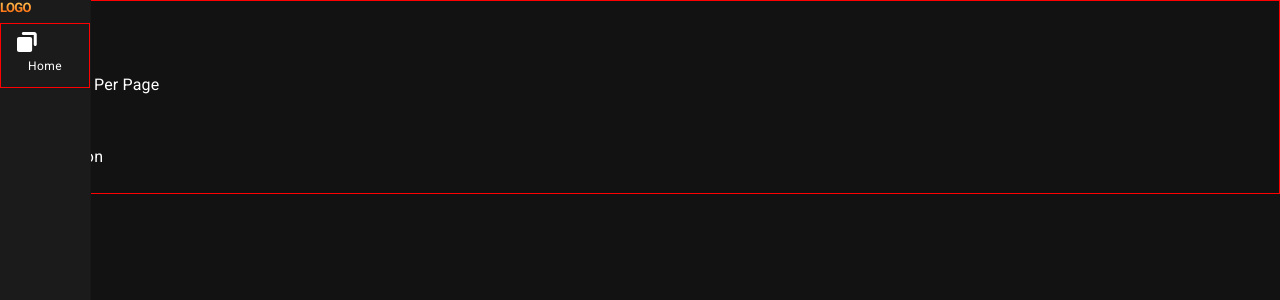
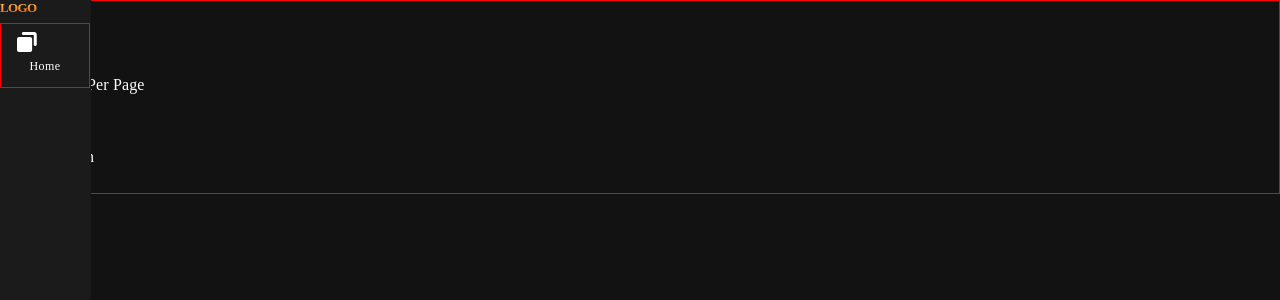
Before and after one commit to owlran/fatbull, a React (Create React App) app: page / in a window 1280 px wide. Shown: the top 300 px of the page. Built offline with nearby package versions, Linux system fonts and the light colour scheme.

Commit message:
customize mui theme

```diff
--- a/src/styles/theme.ts
+++ b/src/styles/theme.ts
@@ -11,11 +11,93 @@ const theme = createTheme({
     },
   },
   palette: {
+    text: {
+      primary: "#fff",
+      secondary: "rgba(255, 255, 255, 0.5)",
+    },
+    common: {
+      black: "#000",
+      white: "#fff",
+    },
     primary: {
       main: "#ffffff",
+      light: "##00D1FF",
     },
     background: {
       default: "#121212",
+    },
+    grayscale: {
+      // 50%
+      white50: "rgba(255, 255, 255, 0.5)",
+      /* Greyscale/white */
+      white: "#fff",
+      /* Greyscale/BG - light */
+      light: "#1B1B1B",
+      50: "#F8F8F8",
+      400: "#B2B2B2",
+    },
+    tutor: {
+      main: "#FF9B33",
+      light: "#FFD05D",
+    },
+  },
+  typography: {
+    h3: {
+      fontFamily: "Ubuntu",
+      fontStyle: "normal",
+      fontSize: 48,
+      lineHeight: "150%",
+    },
+    /* Headline 5/Regular */
+    h5: {
+      fontFamily: "Ubuntu",
+      fontStyle: "normal",
+      fontWeight: 400,
+      fontSize: 24,
+      lineHeight: "150%",
+    },
+    caption: {
+      fontFamily: "Ubuntu",
+      fontStyle: "normal",
+      fontWeight: 400,
+      fontSize: 12,
+      lineHeight: "150%",
+      letterSpacing: 0.4,
+    },
+    subtitle1: {
+      /* Subtitle/Regular */
+      fontFamily: "Ubuntu",
+      fontStyle: "normal",
+      fontWeight: 400,
+      fontSize: 16,
+      lineHeight: "150%",
+      letterSpacing: 0.15,
+    },
+    button: {
+      fontFamily: "Ubuntu",
+      fontStyle: "normal",
+      fontWeight: 700,
+      fontSize: 14,
+      lineHeight: "100%",
+      textAlign: "center",
+    },
+    body1: {
+      fontFamily: "Ubuntu",
+      fontStyle: "normal",
+      fontWeight: 400,
+      fontSize: 16,
+      lineHeight: "150%",
+      letterSpacing: 0.15,
+    },
+    body2: {
+      fontFamily: "Ubuntu",
+      fontStyle: "normal",
+      fontWeight: 400,
+      fontSize: 14,
+      lineHeight: "150%",
+      display: "flex",
+      alignItems: "center",
+      letterSpacing: 0.25,
     },
   },
 });
--- /dev/null
+++ b/src/typing/theme.d.ts
@@ -0,0 +1,30 @@
+import "@mui/material/styles/createPalette";
+
+declare module "@mui/material/styles/createPalette" {
+  interface Palette {
+    grayscale: {
+      white50: string;
+      white: string;
+      light: string;
+      50: string;
+      400: string;
+    };
+    tutor: {
+      main: string;
+      light: string;
+    };
+  }
+  interface PaletteOptions {
+    grayscale?: {
+      white50: string;
+      white: string;
+      light: string;
+      50: string;
+      400: string;
+    };
+    tutor?: {
+      main: string;
+      light: string;
+    };
+  }
+}
```
